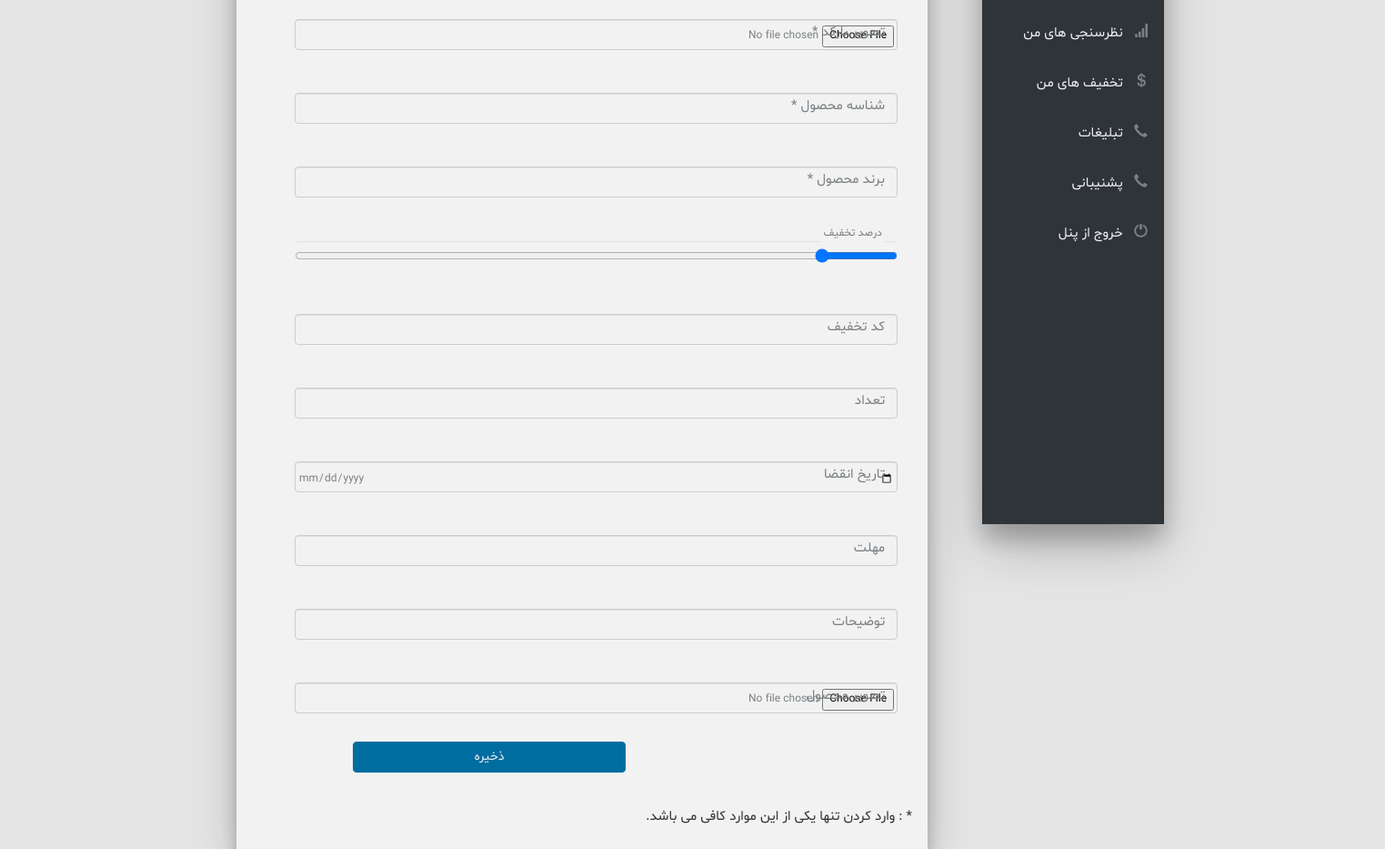
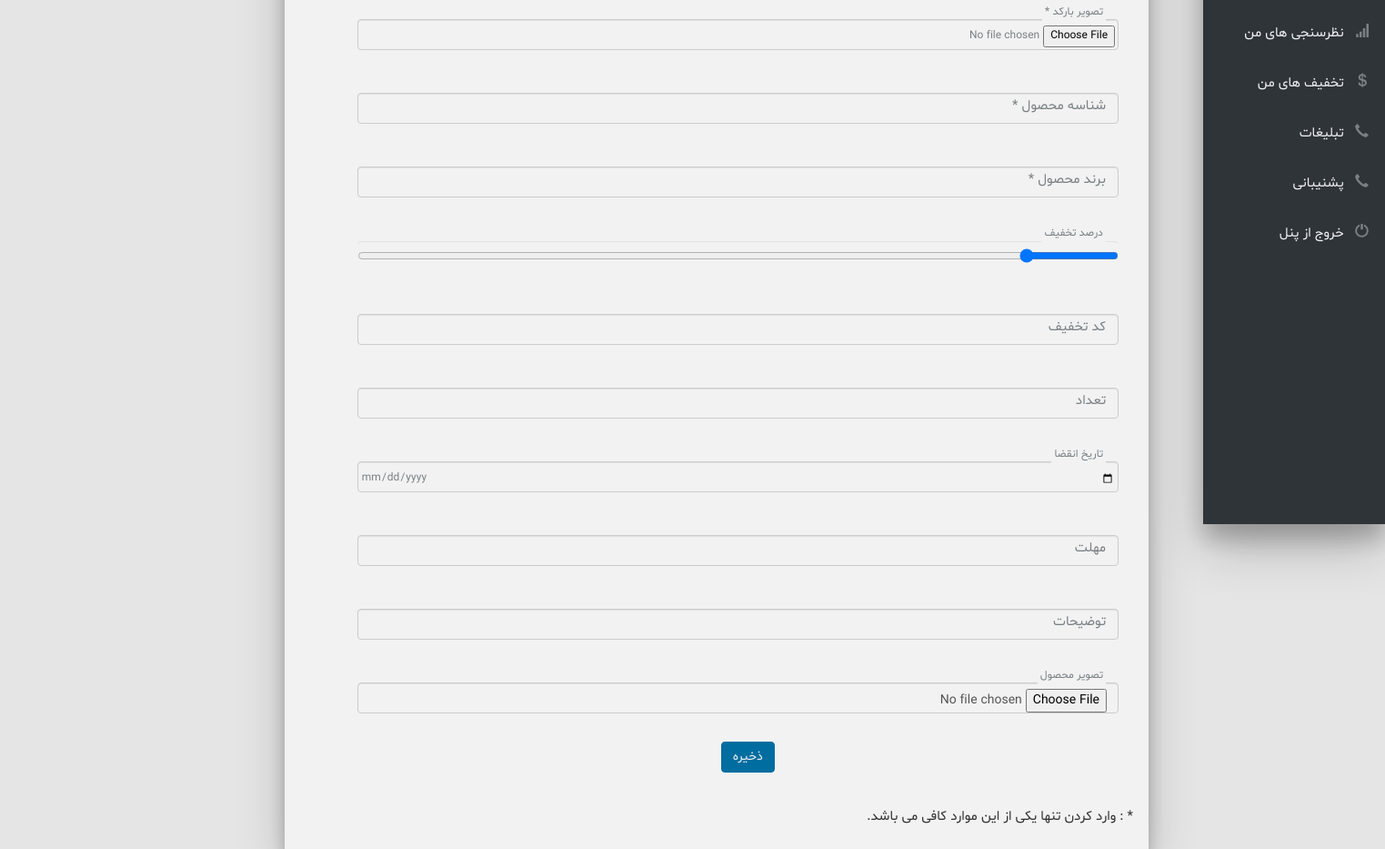
Before and after one commit to glarem98/DisPoll-Salesman-Client, a plain HTML site: page addDiscount.html in a window 1280 px wide. Shown: the part 224-1157 px from the top of the page at 91% size, 1523 px wide, since content can reach past the window. Drawn offline with nearby package versions, Linux system fonts and the light colour scheme; files whose address does not match are found by name; a web font is replaced by a local one.

Commit message:
[Sevrak changs added to UI]

```diff
--- a/addDiscount.html
+++ b/addDiscount.html
@@ -7,7 +7,7 @@
     <meta name="language" content="fa">
     <meta http-equiv="X-UA-Compatible" content="IE=edge">
     <meta name="viewport" content="width=device-width, initial-scale=1">
-    <link href="Content/bootstrap.min.css" rel="stylesheet"/>
+  <!--  <link href="Content/bootstrap.min.css" rel="stylesheet"/>-->
     <link href="Content/css/bootstrap-rtl.css" rel="stylesheet"/>
     <link href="Content/css/w3.css" rel="stylesheet"/>
     <link href="ParsaFont/Style.css" rel="stylesheet"/>
@@ -30,6 +30,8 @@
     .btnColors {
         background-color: #006DA0 !important;
         color: #ECEDEF !important;
+        width:auto!important;
+
     }
 
     /*.btnHoverColor:hover {
@@ -59,11 +61,11 @@
     }
 
     .pictureInput {
-        top: -1px;
+        top: -1px !important;
         font-size: 12px;
         padding-left: 3px;
         padding-right: 3px;
-        padding-bottom: 2px;
+        padding-bottom: 3px;
         color: #7B8084 !important;
         background: #F2F2F2 !important;
         background-size: 50px 30px;
@@ -202,7 +204,7 @@
                         <input type="file" required name="productBarcodeImage" value=""
                                class="form-control w3-margin pictureInput"
                                id="addDiscount-form-productBarcodeImage-file" accept="image/*"/>
-                        <label> تصویر بارکد * </label>
+                        <label class="pictureInput"> تصویر بارکد * </label>
                     </div>
                 </div>
 
@@ -255,14 +257,14 @@
                         <input type="date" required value="" name="expireDate"
                                class="form-control w3-margin pictureInput"
                                id="addDiscount-form-expireDate-inp" accept="application/txt">
-                        <label> تاریخ انقضا </label>
+                        <label class="pictureInput"> تاریخ انقضا </label>
                     </div>
                 </div>
 
                 <div class="form-group">
                     <div class="col-md-11">
                         <input type="text" required name="timeout" value=""
-                               class="form-control w3-margin"
+                               class="form-control w3-margin pictureInput"
                                id="addDiscount-form-timeout-inp" accept="application/txt"/>
                         <label> مهلت </label>
                     </div>
@@ -280,9 +282,9 @@
                 <div class="form-group">
                     <div class="col-md-11">
                         <input type="file" required name="productImage" value=""
-                               class="form-control w3-margin pictureInput"
+                               class="form-control w3-margin"
                                id="addDiscount-form-productImage-inp" accept="image/*"/>
-                        <label> تصویر محصول </label>
+                        <label class="pictureInput"> تصویر محصول </label>
                     </div>
                 </div>
 
```
Also changed, not shown: HomePage.html (+1 -1 lines), addPoll.html (+2 -2 lines), advertisementPage.html (+1 -1 lines), completeInfo.html (+1 -1 lines), pollPage.html (+1 -1 lines), salePage.html (+1 -1 lines), showPoll.html (+2 -2 lines).
